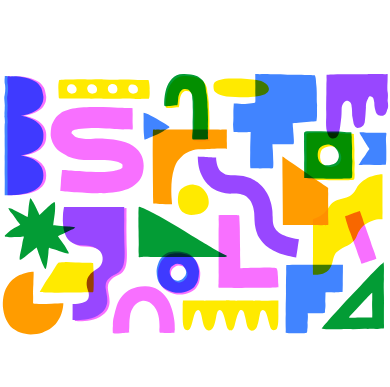
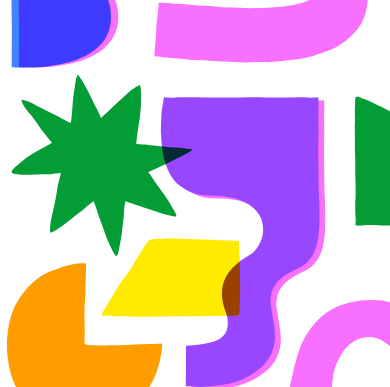
Before and after one commit to linssenste/application-website, a Vue app: page / in a window 390 px wide. Shown: the part 1173-1560 px from the top of the page. Built offline with nearby package versions, Linux system fonts and the light colour scheme.

Commit message:
mobile support for risogrpahic image

```diff
--- a/src/views/RisographArtSection.vue
+++ b/src/views/RisographArtSection.vue
@@ -6,15 +6,12 @@
 	</div>
 </template>
 
-
 <script lang="ts" setup>
 import { ref, onMounted, onUnmounted } from 'vue';
-
 
 const imageContainerRef = ref<HTMLElement | null>(null);
 
 const handleScroll = () => {
-
 	const offset = window.scrollY;
 	if (imageContainerRef.value) {
 		imageContainerRef.value.style.transform = `translateY(-${offset * 0.075}px)`;
@@ -30,31 +27,36 @@ onUnmounted(() => {
 });
 </script>
 
-
 <style scoped>
 .art-image-container {
 	display: flex;
 	justify-content: center;
 	align-items: center;
-}
-
-.art-image-container {
-	height: 120vh;
-}
-
-
-.art-image {
-	z-index: -1 !important;
-	opacity: 1;
-	padding-top: 0px;
-	transition: transform 0.2s ease-out;
-	/* Optional: Smoothens the movement */
+	min-width: 1000px;
+	/* Corrected min-width */
+	overflow: hidden;
+	/* Ensures content outside this container is not visible */
 }
 
 .art-image {
-	/* height: auto; */
-	/* Changed to 'auto' to maintain aspect ratio */
+	z-index: -1;
+	opacity: 1;
+	transition: transform 0.2s ease-out;
 	width: 100%;
-	/* Ensure full width */
+	/* This will make sure the image takes up 100% of the .art-image-container */
+	max-width: none;
+	/* Overrides any default max-width */
+}
+
+@media (max-width: 1000px) {
+	.art-image-container {
+		min-width: 1000px;
+	}
+
+	.art-image {
+		min-width: 1000px;
+		margin-top: 50px;
+		object-fit: cover;
+	}
 }
 </style>
```
